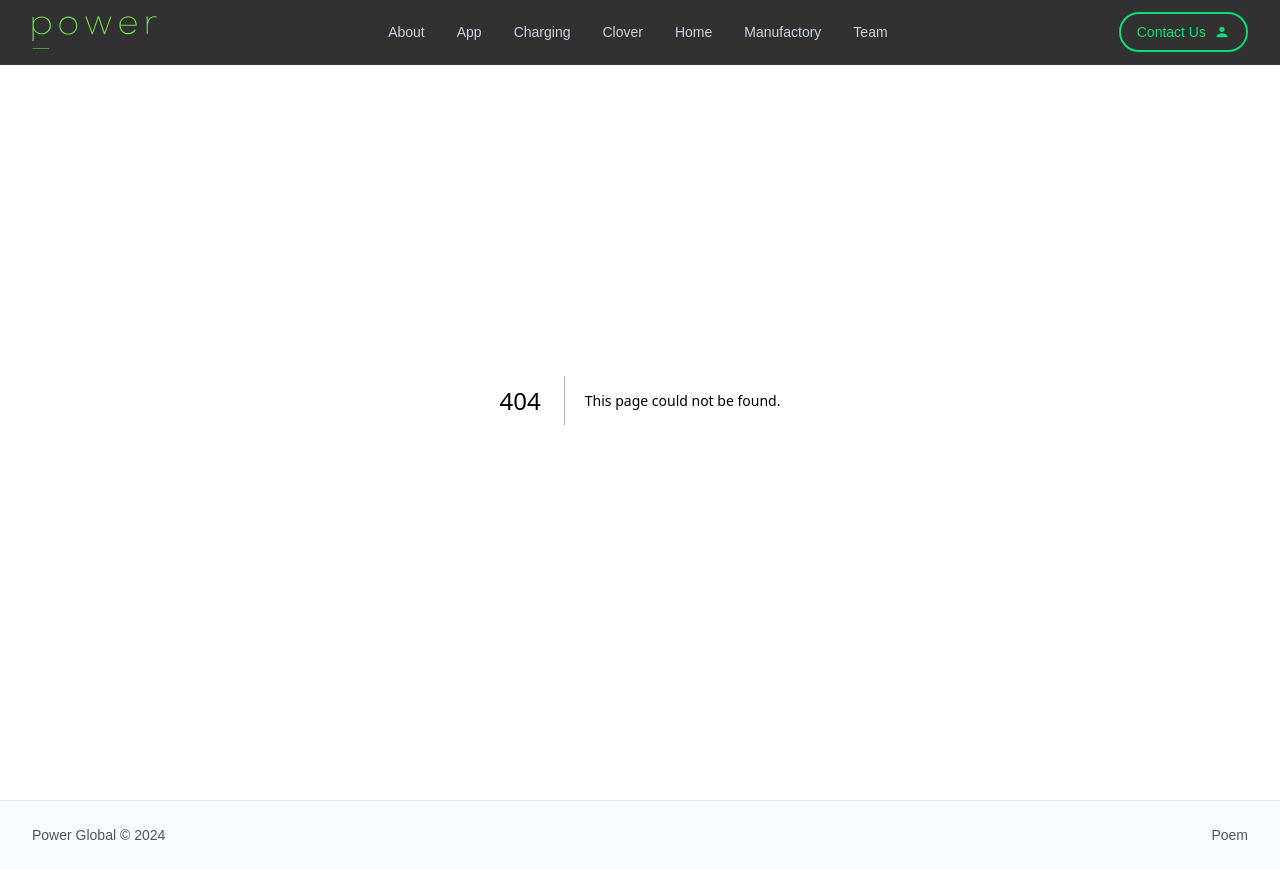
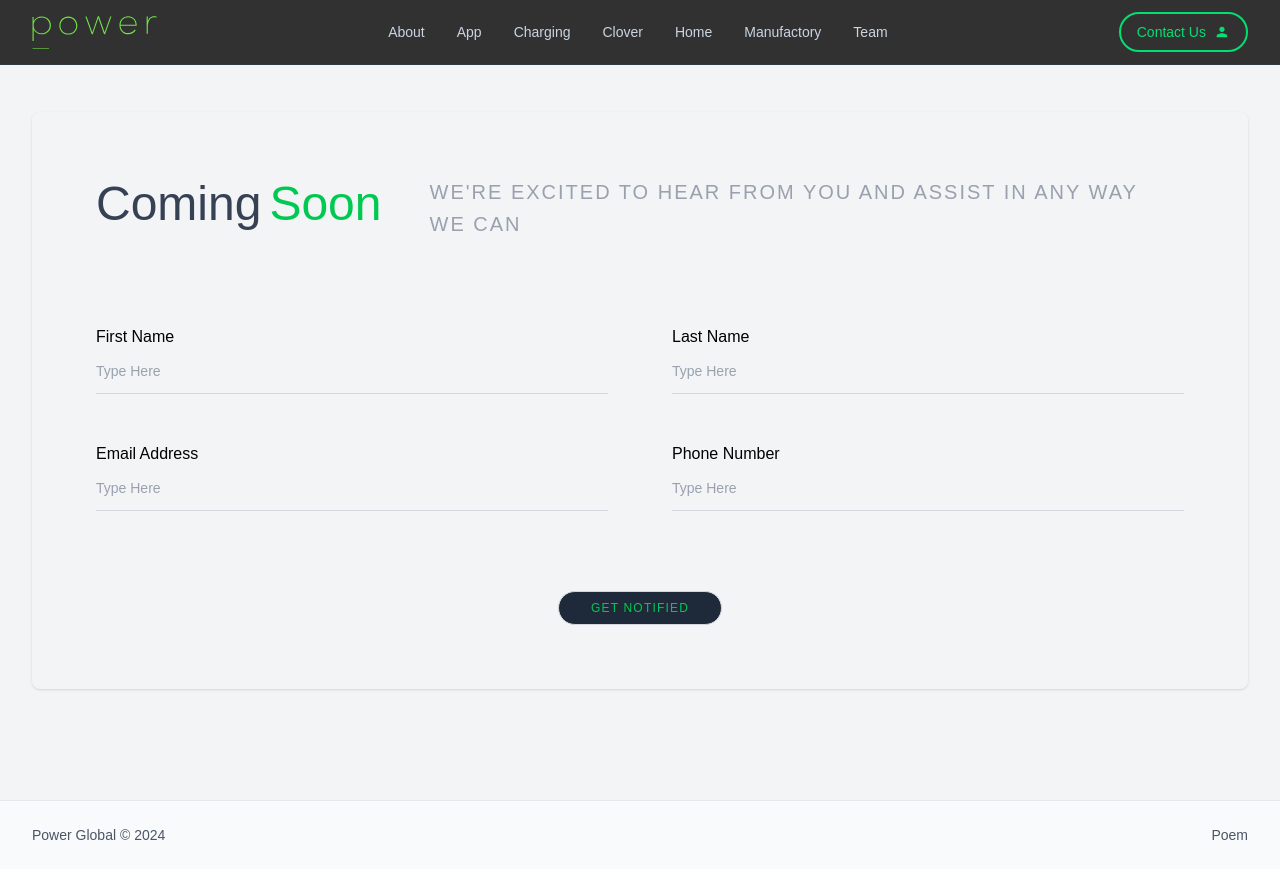
Before and after one commit to Mastermind730/Power, a Next.js app: page /smart_factory in a window 1280 px wide. Before the commit this address had no page. Built offline with nearby package versions, Linux system fonts and the light colour scheme; a web font is replaced by a local one.

Commit message:
smart factory page linked

```diff
--- /dev/null
+++ b/src/app/smart_factory/page.tsx
@@ -0,0 +1,101 @@
+'use client';
+
+import { useForm, SubmitHandler } from 'react-hook-form';
+
+interface FormInputs {
+  firstName: string;
+  lastName: string;
+  email: string;
+  phone: string;
+  message: string;
+}
+
+export default function ContactPage() {
+  const { register, handleSubmit, formState: { errors } } = useForm<FormInputs>();
+
+  const onSubmit: SubmitHandler<FormInputs> = (data) => {
+    console.log(data);
+    // Handle form submission here
+  };
+
+  return (
+    <div className="min-h-screen bg-gray-100 flex items-center justify-center p-8">
+      <div className=" rounded-lg shadow-sm p-16 w-full h-full ">
+        {/* Header - Kept exactly the same */}
+        <div className="flex items-center mb-8">
+          <div className="text-5xl flex font-light text-gray-700 mb-15">
+            Coming <span className="text-green-500 font-extralight ml-2">Soon</span>
+          </div>
+          <p className="text-gray-400 mb-13 text-xl ml-8 tracking-widest uppercase leading-relaxed px-4">
+WE&apos;RE EXCITED TO HEAR FROM YOU AND ASSIST IN ANY WAY WE CAN          </p>
+        </div>
+
+        {/* Form - Same styling, just updated fields */}
+        <form onSubmit={handleSubmit(onSubmit)} className="space-y-12">
+          {/* First Row */}
+          <div className="grid grid-cols-2 gap-16">
+            <div>
+              <label className='text-black' htmlFor="first_name">First Name</label>
+              <input
+                {...register('firstName', { required: true })}
+                type="text"
+                placeholder="Type Here"
+                className="w-full text-gray-600 text-sm bg-transparent border-0 border-b border-gray-300 focus:border-gray-500 focus:outline-none py-3 placeholder-gray-400"
+              />
+              {errors.firstName && <span className="text-red-500 text-xs">Required</span>}
+            </div>
+            <div>
+              <label className='text-black' htmlFor="last_name">Last Name</label>
+              <input
+                {...register('lastName', { required: true })}
+                type="text"
+                placeholder="Type Here"
+                className="w-full text-gray-600 text-sm bg-transparent border-0 border-b border-gray-300 focus:border-gray-500 focus:outline-none py-3 placeholder-gray-400"
+              />
+              {errors.lastName && <span className="text-red-500 text-xs">Required</span>}
+            </div>
+          </div>
+
+          {/* Second Row */}
+          <div className="grid grid-cols-2 gap-16">
+            <div>
+              <label className='text-black' htmlFor="email">Email Address</label>
+              <input
+                {...register('email', {
+                  required: true,
+                  pattern: /^\S+@\S+$/i
+                })}
+                type="email"
+                placeholder="Type Here"
+                className="w-full text-gray-600 text-sm bg-transparent border-0 border-b border-gray-300 focus:border-gray-500 focus:outline-none py-3 placeholder-gray-400"
+              />
+              {errors.email && <span className="text-red-500 text-xs">Valid email required</span>}
+            </div>
+            <div>
+              <label className='text-black' htmlFor="phone">Phone Number</label>
+              <input
+                {...register('phone', { required: true })}
+                type="tel"
+                placeholder="Type Here"
+                className="w-full text-gray-600 text-sm bg-transparent border-0 border-b border-gray-300 focus:border-gray-500 focus:outline-none py-3 placeholder-gray-400"
+              />
+              {errors.phone && <span className="text-red-500 text-xs">Required</span>}
+            </div>
+          </div>
+
+
+
+          {/* Submit Button - Made into a small pill */}
+          <div className="flex justify-center pt-8">
+            <button
+              type="submit"
+              className="bg-gray-800 hover:bg-gray-700 text-green-500 font-medium text-xs tracking-widest uppercase px-8 py-2 rounded-full border border-gray-300 transition-colors duration-200"
+            >
+              Get Notified
+            </button>
+          </div>
+        </form>
+      </div>
+    </div>
+  );
+}
```
